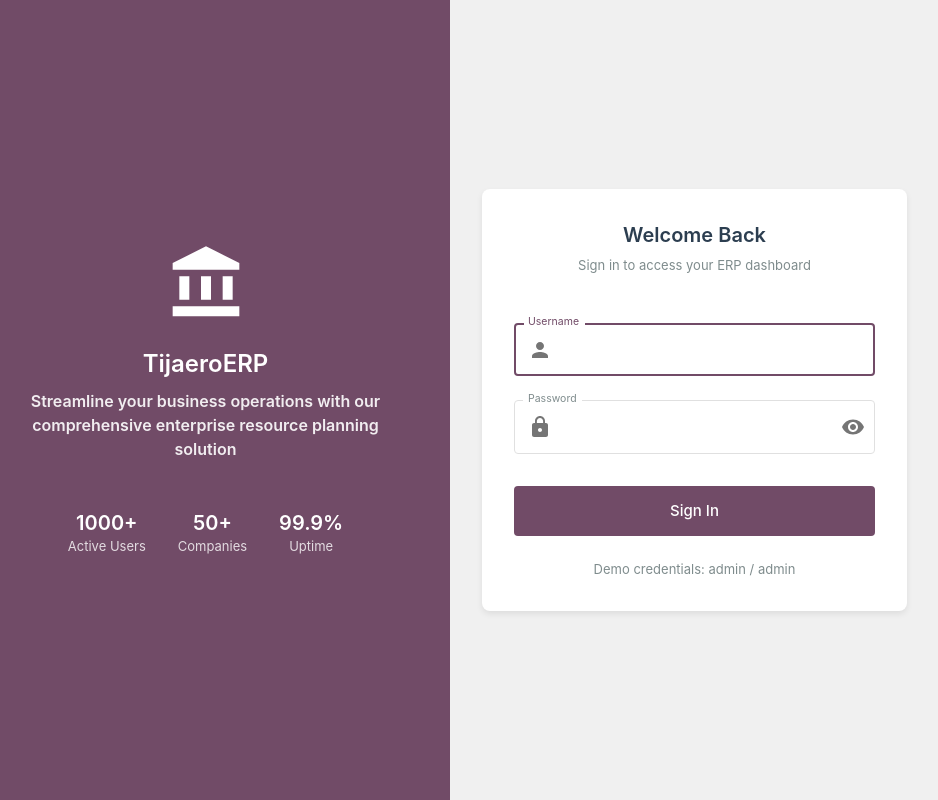
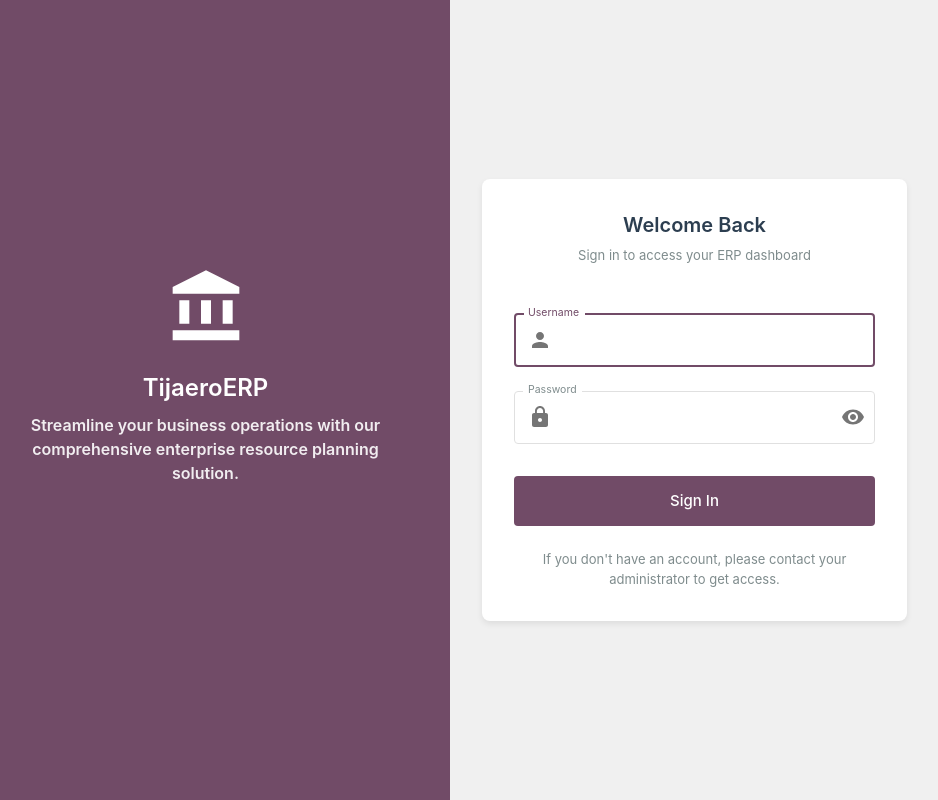
Before and after one commit to Menuradulkith/Tijaero-ERP, a React (Vite) app in the folder frontend/: page /login in a window 1280 px wide. Shown: the whole page, without its empty margins (39-977 px from the left). Built offline with nearby package versions, Linux system fonts and the light colour scheme; no server answers.

Commit message:
Change login page texts

```diff
--- a/frontend/src/auth/pages/LoginPage.tsx
+++ b/frontend/src/auth/pages/LoginPage.tsx
@@ -96,10 +96,10 @@ export default function LoginPage() {
           sx={{ maxWidth: 400, opacity: 0.9 }}
         >
           Streamline your business operations with our comprehensive enterprise
-          resource planning solution
+          resource planning solution.
         </Typography>
         <Box sx={{ mt: 6, display: "flex", gap: 4 }}>
-          <Box sx={{ textAlign: "center" }}>
+          {/* <Box sx={{ textAlign: "center" }}>
             <Typography variant="h4" fontWeight={600}>
               1000+
             </Typography>
@@ -122,7 +122,7 @@ export default function LoginPage() {
             <Typography variant="body2" sx={{ opacity: 0.8 }}>
               Uptime
             </Typography>
-          </Box>
+          </Box> */}
         </Box>
       </Box>
 
@@ -217,7 +217,7 @@ export default function LoginPage() {
 
           <Box sx={{ mt: 3, textAlign: "center" }}>
             <Typography variant="body2" color="text.secondary">
-              Demo credentials: admin / admin
+              If you don't have an account, please contact your administrator to get access.
             </Typography>
           </Box>
         </Card>
```
